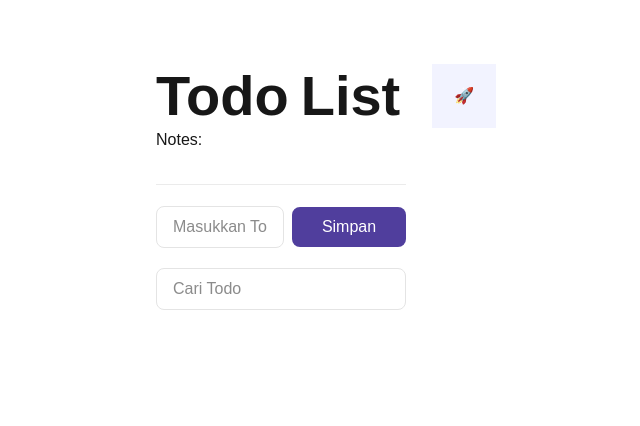
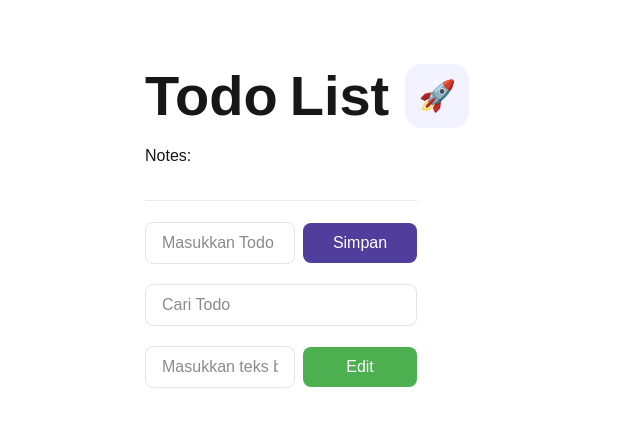
Before and after one commit to nurhalimatussyadiyahcitra-byte/my-app, a Next.js app: page /todolist in a window 1280 px wide. Shown: the top 426 px of the page, without its empty margins (359-999 px from the left). Built offline with nearby package versions, Linux system fonts and the light colour scheme.

Commit message:
Update terbaru

```diff
--- a/app/todolist/page.tsx
+++ b/app/todolist/page.tsx
@@ -1,13 +1,13 @@
 'use client'
-import { stringify } from 'querystring'
 import React, { useEffect, useState } from 'react'
 
 function TodoList() {
-
     const [input, setInput] = useState('')
     const [dataTodo, setDataTodo] = useState<string[]>([])
     const [search, setSearch] = useState('')
+    const [editInput, setEditInput] = useState('')
 
+    // Load data dari localStorage
     useEffect(() => {
         const storedData = localStorage.getItem('dataTodo')
         if (storedData) {
@@ -15,10 +15,13 @@ function TodoList() {
         }
     }, [])
 
+    // Simpan ke localStorage setiap kali data berubah
+    useEffect(() => {
+        localStorage.setItem('dataTodo', JSON.stringify(dataTodo))
+    }, [dataTodo])
+
     const addDataTodo = () => {
         if (input.trim().length === 0) {
-            setInput('')
-
             alert('Masukkan Todo terlebih dahulu!')
             return
         }
@@ -30,38 +33,56 @@ function TodoList() {
 
         setDataTodo([...dataTodo, input.trim()])
         setInput('')
-        localStorage.setItem('dataTodo', JSON.stringify([...dataTodo, input]))
-
     }
 
     const removeDataTodo = (index: number) => {
-        const tempData = [...dataTodo]
-        const removeData = tempData.filter((_val, idx) => idx !== index)
-        setDataTodo(removeData)
-        localStorage.setItem('dataTodo', JSON.stringify([removeData]))
-
+        const tempData = dataTodo.filter((_val, idx) => idx !== index)
+        setDataTodo(tempData)
     }
 
-    const filtereData = dataTodo.filter((item) =>
+    const editTodo = () => {
+        if (!editInput.trim()) {
+            alert('Masukkan teks baru!')
+            return
+        }
+
+        const index = dataTodo.findIndex(item =>
+            item.toLowerCase().includes(search.toLowerCase())
+        )
+
+        if (index !== -1) {
+            const updated = [...dataTodo]
+            updated[index] = editInput.trim()
+            setDataTodo(updated)
+            setEditInput('')
+            alert('Todo berhasil diubah!')
+        } else {
+            alert('Todo yang dicari tidak ditemukan!')
+        }
+    }
+
+    const filteredData = dataTodo.filter((item) =>
         item.toLowerCase().includes(search.toLowerCase())
     )
 
     return (
-        <div className='w-[378px] m-auto p-[64px]'>
-            <div className='flex justify-between items-center'>
+        <div className='w-[400px] m-auto p-[64px]'>
+            {/* Header */}
+            <div className='flex justify-between items-center mb-4'>
                 <div className='flex items-center gap-3'>
                     <h1 className='text-[56px] font-[600] leading-none'>Todo</h1>
                     <h1 className='text-[56px] font-[600] leading-none'>List</h1>
                 </div>
 
-                <div className='flex justify-center items-center bg-[#F2F3FF] w-[64px] h-[64px] rounded-2x1 ml-8 shrink-0'>
-                    <span className='text-3x1 leading-none'>🚀</span>
+                <div className='flex justify-center items-center bg-[#F2F3FF] w-[64px] h-[64px] rounded-2xl ml-4 shrink-0'>
+                    <span className='text-3xl leading-none'>🚀</span>
                 </div>
             </div>
 
             <p>Notes:</p>
             <div className='h-[1px] bg-[#EBEBEB] mb-[21px] mt-[32px]' />
 
+            {/* Input Tambah Todo */}
             <div className='flex items-center gap-2 mb-[20px]'>
                 <div className='flex-1'>
                     <input
@@ -79,7 +100,8 @@ function TodoList() {
                 </button>
             </div>
 
-            <div className='flex items-center gap-2 mb-[43px]'>
+            {/* Input Cari Todo */}
+            <div className='flex items-center gap-2 mb-[20px]'>
                 <div className='flex-1'>
                     <input
                         value={search}
@@ -90,7 +112,26 @@ function TodoList() {
                 </div>
             </div>
 
-            {filtereData.map((value, index) => {
+            {/* Input Edit Todo */}
+            <div className='flex items-center gap-2 mb-[40px]'>
+                <div className='flex-1'>
+                    <input
+                        value={editInput}
+                        onChange={(e) => setEditInput(e.target.value)}
+                        className='w-full border border-[#E4E4E4] rounded-lg py-[8px] px-[16px]'
+                        placeholder='Masukkan teks baru'
+                    />
+                </div>
+                <button
+                    className='bg-[#4CAF50] text-white h-[40px] w-[114px] px-[16px] rounded-lg text-center'
+                    onClick={editTodo}
+                >
+                    Edit
+                </button>
+            </div>
+
+            {/* List Todo */}
+            {filteredData.map((value, index) => {
                 return (
                     <div key={String(index)} className='flex items-center justify-between mb-[16px]'>
                         <div className='flex items-center gap-2'>
@@ -98,7 +139,7 @@ function TodoList() {
                             <p>{value}</p>
                         </div>
                         <button
-                            className='bg-[#FF0004] text-white h-[30px] px-[6px] rounded-lg'
+                            className='bg-[#FF0004] text-white h-[30px] px-[10px] rounded-lg'
                             onClick={() => removeDataTodo(index)}
                         >
                             Hapus
```
